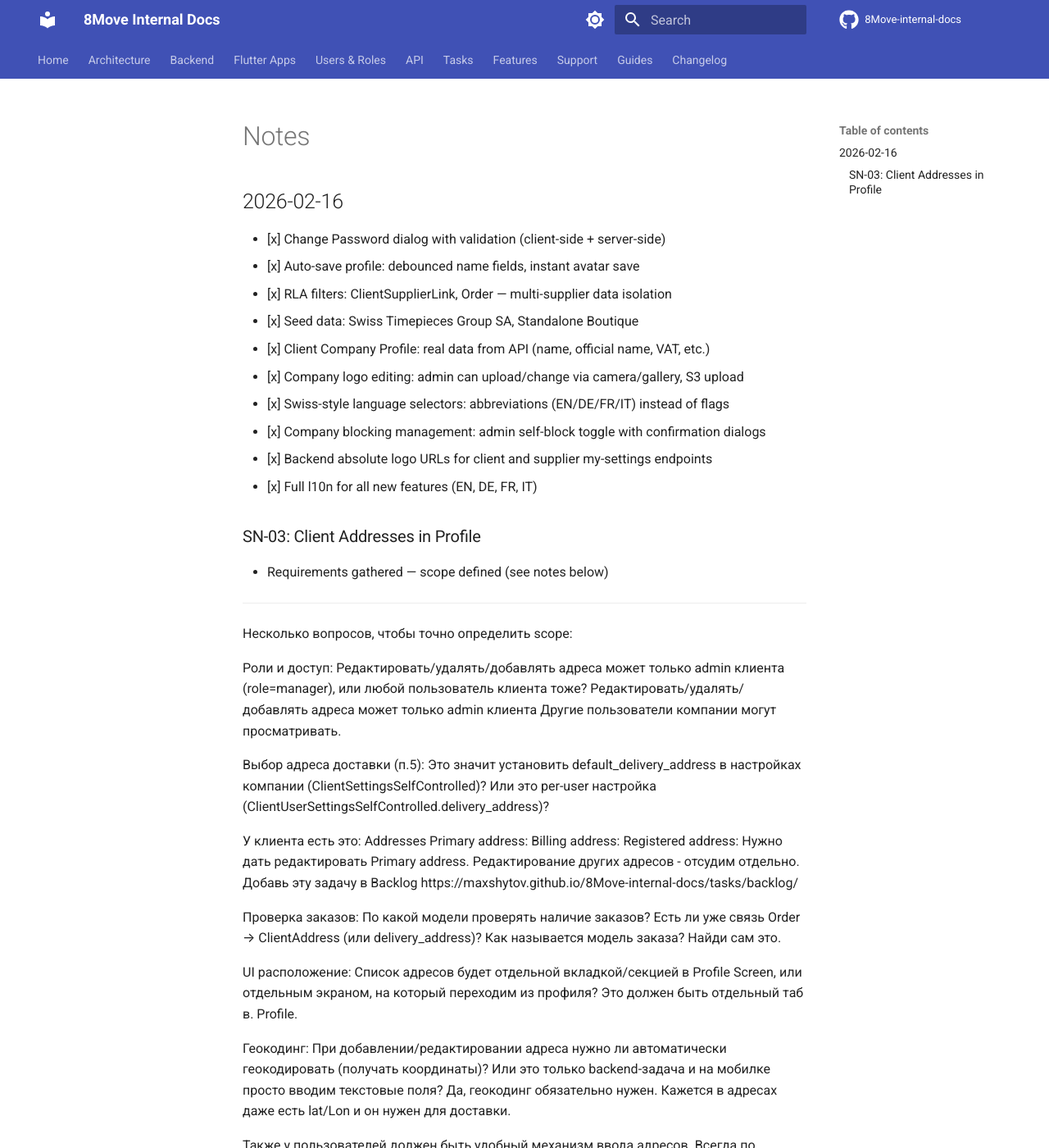
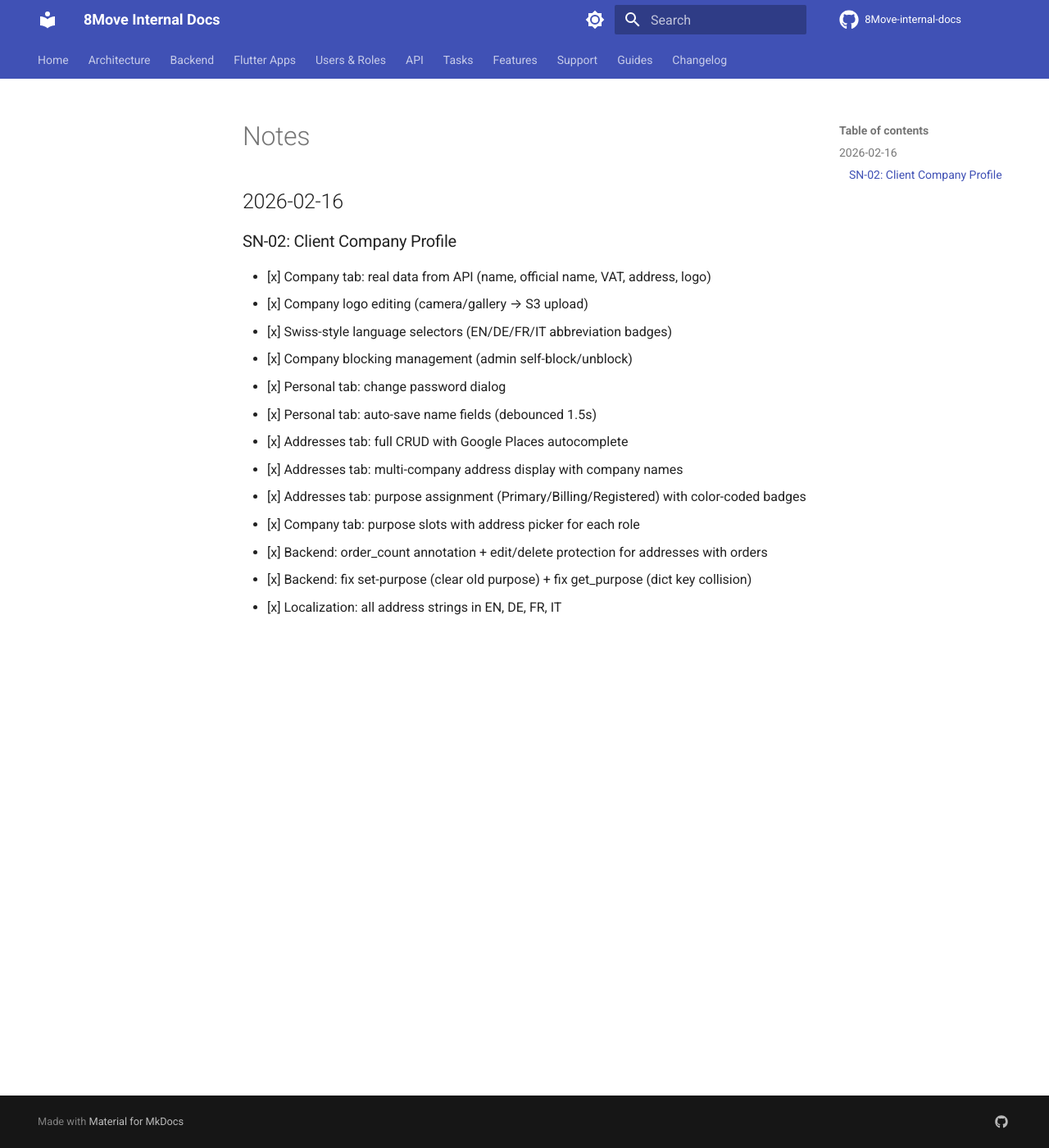
Before and after one commit to MaxShytov/8Move-internal-docs, an MkDocs documentation site: the page built from docs/tasks/current/notes.md, in a window 1280 px wide and 1400 px high. Shown: the whole window at 82% size. Built offline with MkDocs 1.6.1 and Material for MkDocs 9.7.7, drawn with Linux system fonts in a browser that asks for light colours; comment, search, counter and statistics services are not loaded; some of the changed text lies outside the part shown.

Commit message:
docs: add client addresses management to changelog, notes, and user role docs
Co-Authored-By: Claude Opus 4.6 <noreply@anthropic.com>

```diff
--- a/docs/tasks/current/notes.md
+++ b/docs/tasks/current/notes.md
@@ -1,48 +1,17 @@
 ## 2026-02-16
 
-- [x] Change Password dialog with validation (client-side + server-side)
-- [x] Auto-save profile: debounced name fields, instant avatar save
-- [x] RLA filters: ClientSupplierLink, Order — multi-supplier data isolation
-- [x] Seed data: Swiss Timepieces Group SA, Standalone Boutique
-- [x] Client Company Profile: real data from API (name, official name, VAT, etc.)
-- [x] Company logo editing: admin can upload/change via camera/gallery, S3 upload
-- [x] Swiss-style language selectors: abbreviations (EN/DE/FR/IT) instead of flags
-- [x] Company blocking management: admin self-block toggle with confirmation dialogs
-- [x] Backend absolute logo URLs for client and supplier my-settings endpoints
-- [x] Full l10n for all new features (EN, DE, FR, IT)
+### SN-02: Client Company Profile
 
-### SN-03: Client Addresses in Profile
-- Requirements gathered — scope defined (see notes below)
-
----
-
-Несколько вопросов, чтобы точно определить scope:
-
-Роли и доступ: Редактировать/удалять/добавлять адреса может только admin клиента (role=manager), или любой пользователь клиента тоже?
-Редактировать/удалять/добавлять адреса может только admin клиента
-Другие пользователи компании могут просматривать.
-
-Выбор адреса доставки (п.5): Это значит установить default_delivery_address в настройках компании (ClientSettingsSelfControlled)? Или это per-user настройка (ClientUserSettingsSelfControlled.delivery_address)?
-
-У клиента есть это:
-Addresses
-Primary address:
-Billing address:
-Registered address:
-Нужно дать редактировать Primary address.
-Редактирование других адресов - отсудим отдельно. Добавь эту задачу в Backlog
-https://maxshytov.github.io/8Move-internal-docs/tasks/backlog/
-
-Проверка заказов: По какой модели проверять наличие заказов? Есть ли уже связь Order → ClientAddress (или delivery_address)? Как называется модель заказа?
-Найди сам это.
-
-UI расположение: Список адресов будет отдельной вкладкой/секцией в Profile Screen, или отдельным экраном, на который переходим из профиля?
-Это должен быть отдельный таб в. Profile.
-
-Геокодинг: При добавлении/редактировании адреса нужно ли автоматически геокодировать (получать координаты)? Или это только backend-задача и на мобилке просто вводим текстовые поля?
-Да, геокодинг обязательно нужен. Кажется в адресах даже есть lat/Lon и он нужен для доставки.
-
-Также у пользователей должен быть удобный механизм ввода адресов.
-Всегда по умолчанию страна должна быть Switzerland
-Например, я ввожу Rue de l'Industrie 23, - автоматически должны подставляться 1950 Sion,
-Возьми Bestpractice для подобных задач и реализу это.
+- [x] Company tab: real data from API (name, official name, VAT, address, logo)
+- [x] Company logo editing (camera/gallery → S3 upload)
+- [x] Swiss-style language selectors (EN/DE/FR/IT abbreviation badges)
+- [x] Company blocking management (admin self-block/unblock)
+- [x] Personal tab: change password dialog
+- [x] Personal tab: auto-save name fields (debounced 1.5s)
+- [x] Addresses tab: full CRUD with Google Places autocomplete
+- [x] Addresses tab: multi-company address display with company names
+- [x] Addresses tab: purpose assignment (Primary/Billing/Registered) with color-coded badges
+- [x] Company tab: purpose slots with address picker for each role
+- [x] Backend: order_count annotation + edit/delete protection for addresses with orders
+- [x] Backend: fix set-purpose (clear old purpose) + fix get_purpose (dict key collision)
+- [x] Localization: all address strings in EN, DE, FR, IT
```
Also changed, not shown: docs/changelog.md (+20 -0 lines), docs/tasks/backlog.md (+2 -0 lines), docs/users/client-supply-now.md (+18 -2 lines).
